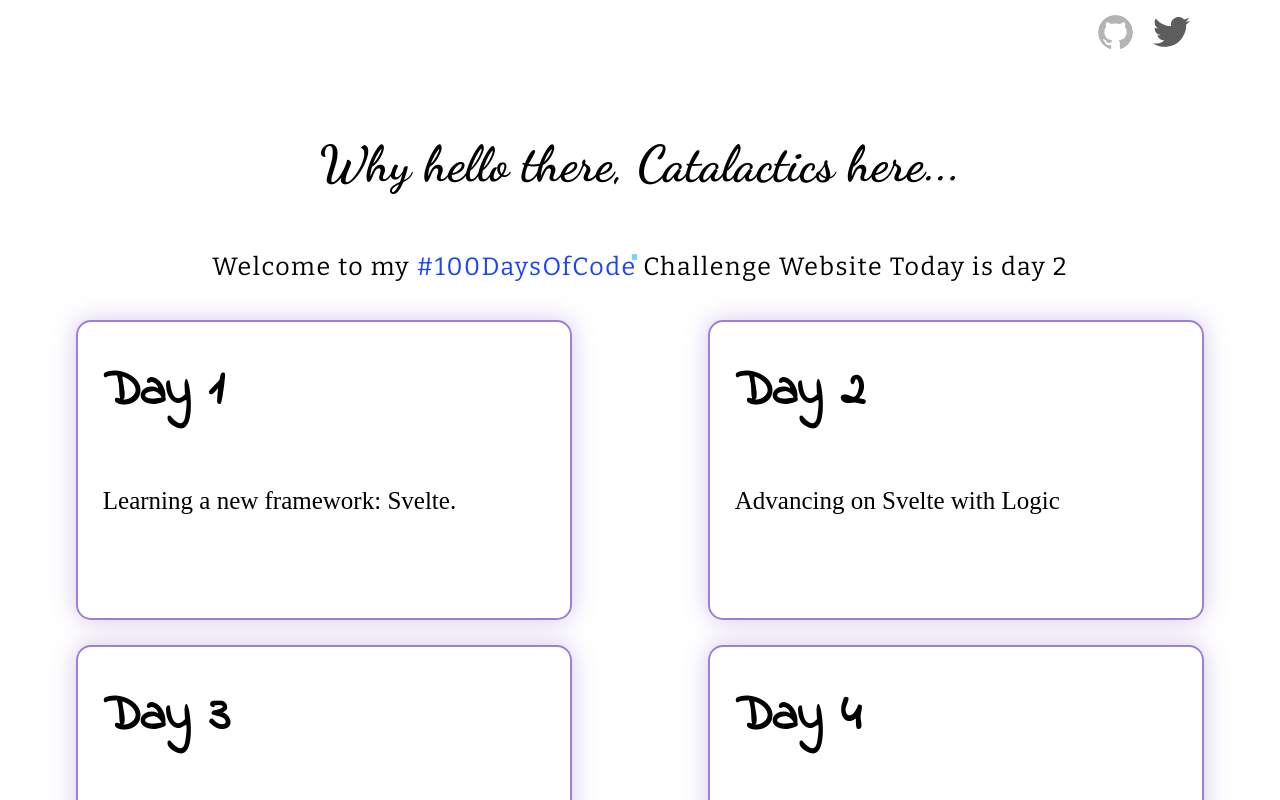
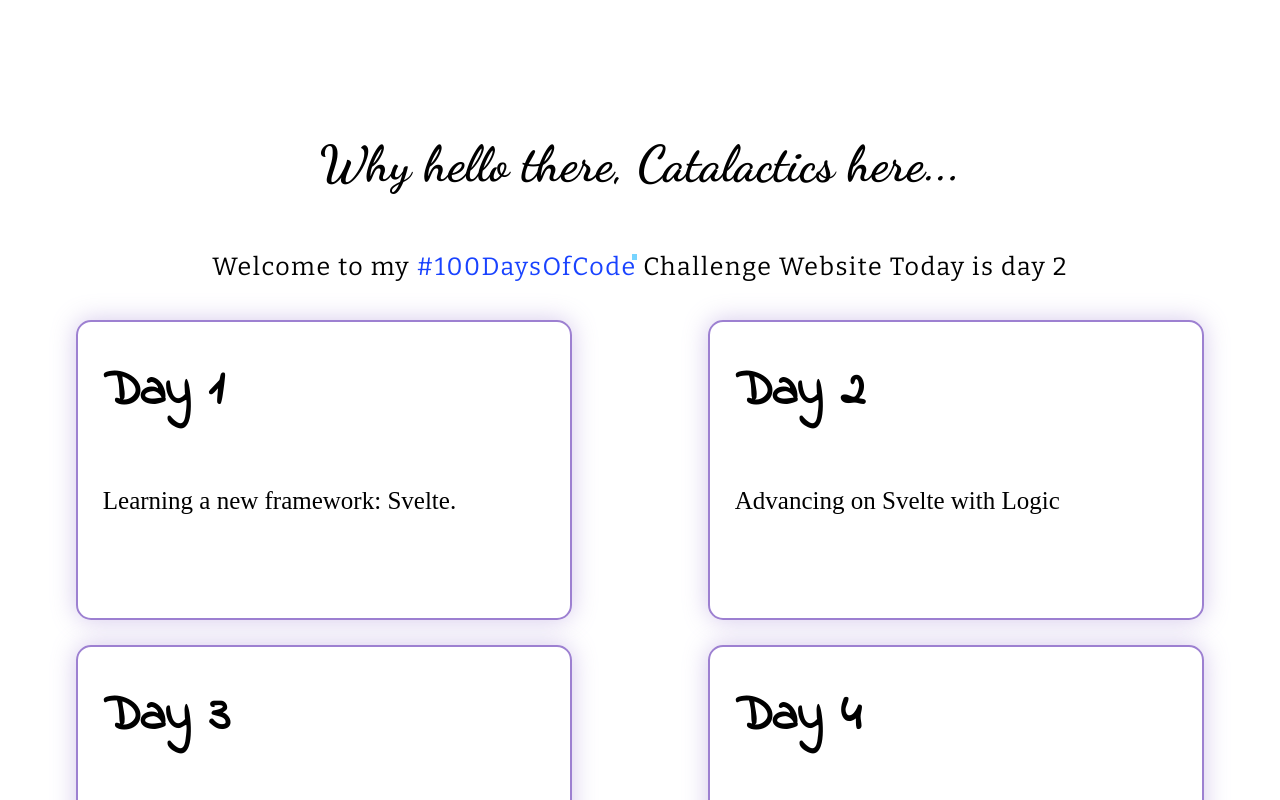
Before and after one commit to JoshQuaintance/100DaysOfCode, a Svelte app: page / in a window 1280 px wide. Shown: the top 800 px of the page. Built offline with nearby package versions, Linux system fonts and the light colour scheme; a web font is replaced by a local one.

Commit message:
Moved Header to App.svelte instead of index.html

```diff
--- /dev/null
+++ b/public/index.css
@@ -0,0 +1,9 @@
+body {
+  margin: 0 !important;
+  background-color: #fff;
+  color: black;
+  -webkit-clip-path: circle(10000px at 50% 50%);
+          clip-path: circle(10000px at 50% 50%);
+  -webkit-transition: all 1s ease;
+  transition: all 1s ease;
+}
--- a/public/index.html
+++ b/public/index.html
@@ -9,177 +9,7 @@
 	<link rel='icon' type='image/png' href='/favicon.png'>
 	<link rel='stylesheet' href='./global.css'>
 	<link rel='stylesheet' href='/build/bundle.css'>
-
-	<style>
-	body {
-		margin: 0 !important;
-		background-color: #fff !important;
-		color: black;
-		clip-path: circle(100px at 50% 50%);
-		transition: all 1s ease;
-	}
-header {
-	display: flex;
-	flex-direction: row;
-	padding: 0;
-	margin: 0;
-	width: 100%;
-	position: fixed;
-	top: 0px;
-	height: 10vh;
-	z-index: 1000;
-	background-color: rgb(255, 255, 255);
-	transition: all .5s ease;
-}
-
-@keyframes fade-bottom {
-	from {
-		transform: translateY(-100px);
-	}
-	to {
-		transform: translateY(0px);
-	}
-}
-
-@keyframes fade-bottom-out {
-	from {
-		transform: translateY(0px);
-	}
-	to {
-		transform: translateY(-100px);
-	}
-}
-
-a {
-	position: relative;
-}
-
-.headerScrolled {
-	box-shadow: 1px 5px 10px rgba(0, 0, 0, .3);
-	transition: all .5s ease;
-}
-
-.headerScrolled #mainLogo {
-	visibility: visible;
-	animation: fade-bottom 1s;
-}
-
-header h1 {
-	position: relative;
-	padding-left: 50px;
-	padding-top: 0;
-	margin-top: 15px;
-}
-
-.headerLogos {
-	display: flex;
-	display: -webkit-flex;
-	flex-direction: row;
-	right: 80px;
-	top: 15px;
-	position: absolute;
-	transition: all .5s ease;
-}
-
-.headerLogos img {
-	display: block;
-	filter: invert(100%) grayscale(100%) brightness(80%);
-	margin-left: 10px;
-	margin-right: 10px;
-	transition: all .5s ease;
-}
-
-#mainLogo {
-	visibility: hidden;
-	margin-top: 5px;
-	display: block;
-	width: 50px;
-	height: auto;
-	filter: grayscale(75%);
-	cursor: pointer;
-	margin-left: 80px;
-	transition: all .5s ease;
-	animation: fade-bottom-out 1s;
-}
-
-#mainLogo:hover {
-	filter: grayscale(0);
-	transition: all .5s ease;
-}
-
-#githubMark {
-	position: relative;
-	width: 35px;
-	transition: all .5s ease;
-	border-radius: 100%;
-}
-
-#twitterLogo {
-	width: 37px;
-	position: relative;
-	top: 2px;
-	transition: all .5s ease;
-}
-
-#githubLink:hover #githubMark{
-
-	filter: invert(0) brightness(200%) contrast(200%);
-	cursor: pointer;
-	transition: all .5s ease;
-
-}
-
-#githubLink:after {
-	content: "";
-    height: 100%;
-    width: 35px;
-    position: absolute;
-    background-color: rgba(41, 41, 41, 0);
-    border-radius: 100%;
-    bottom: 0;
-    left: 10px;
-    z-index: -1;
-	transition: all .5s ease-out;
-}
-
-#githubLink:hover:after{
-	height: 100%;
-    width: 35px;
-	transform: scale(1.3);
-	background-color: rgba(41, 41, 41, .3);
-	transition: all .5s ease-out;
-}
-
-#twitterLink:after {
-	content: "";
-    height: 100%;
-    width: 35px;
-    position: absolute;
-    background-color:rgba(29, 160, 242, 0);
-    border-radius: 100%;
-    bottom: 1px;
-    left: 10px;
-    z-index: -1;
-	transition: all .5s ease;
-}
-
-#twitterLink:hover:after {
-	height: 100%;
-    width: 35px;
-	transform: scale(1.3);
-	background-color: rgba(29, 160, 242, 0.418);
-	transition: all .5s ease;
-}
-
-#twitterLink:hover #twitterLogo{
-	filter: grayscale(0) invert(0);
-	cursor: pointer;
-	transition: all .5s ease;
-}
-
-	</style>
-
-
+	<link rel="stylesheet" href="index.css">
 
 	<script defer src="https://cdnjs.cloudflare.com/ajax/libs/jquery/3.5.1/jquery.min.js"></script>
 	<script defer src="./scripts.js"></script>
@@ -187,22 +17,5 @@ header h1 {
 </head>
 
 <body>
-	<header>
-
-		<a href="#">
-		<img src="./images/Logo.svg" alt="Logo" id="mainLogo">
-		</a>
-
-		<div class="headerLogos">
-			<a href="https://github.com/joshuapelealu" target="_blank" id="githubLink">
-			<img src="./images/github.svg" alt="Github Mark" id="githubMark"></a>
-
-			<a href="https://twitter.com/bigbrainfes" target="_blank" id="twitterLink">
-				<img src="./images/twitter.svg" alt="Twitter" id="twitterLogo">
-			</a>
-		</div>
-	</header>
-
-
 </body>
 </html>
```
Also changed, not shown: public/index.scss (added, +7 -0 lines), 1 other file (tests, documents, lock files or other folders).
